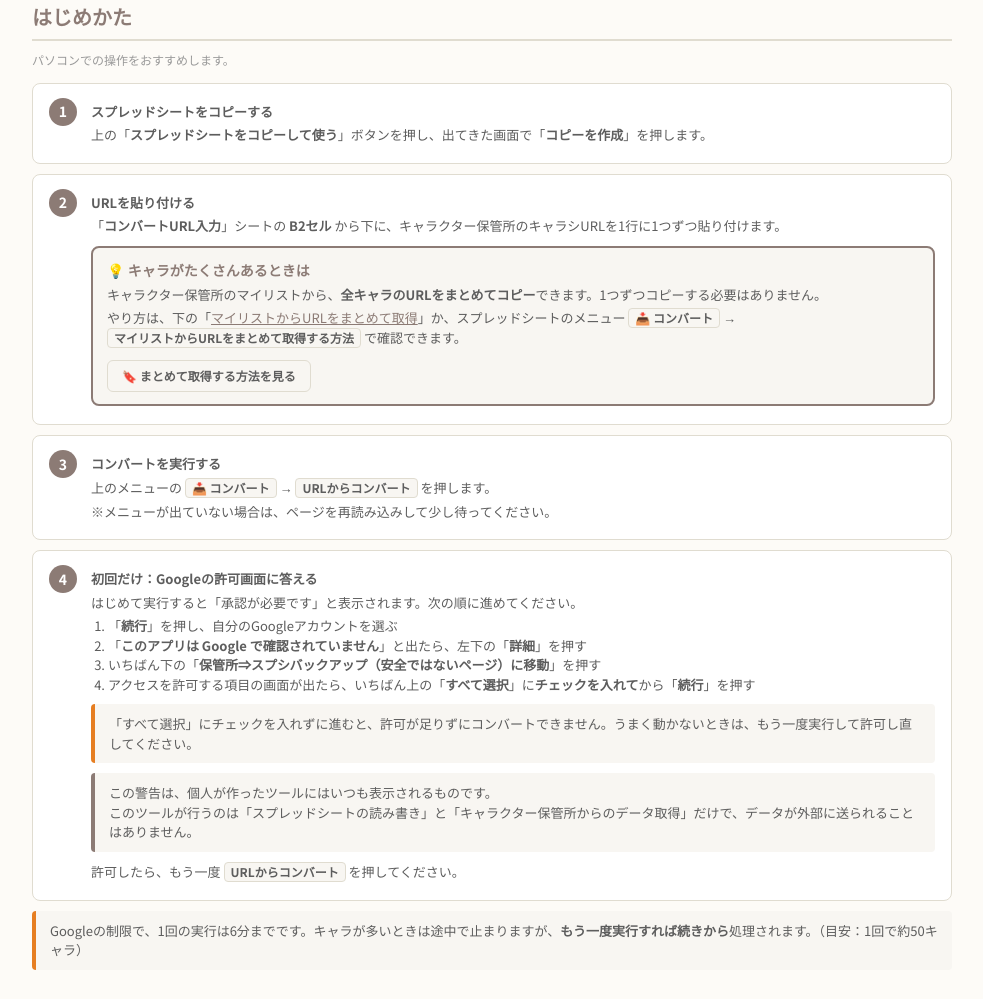
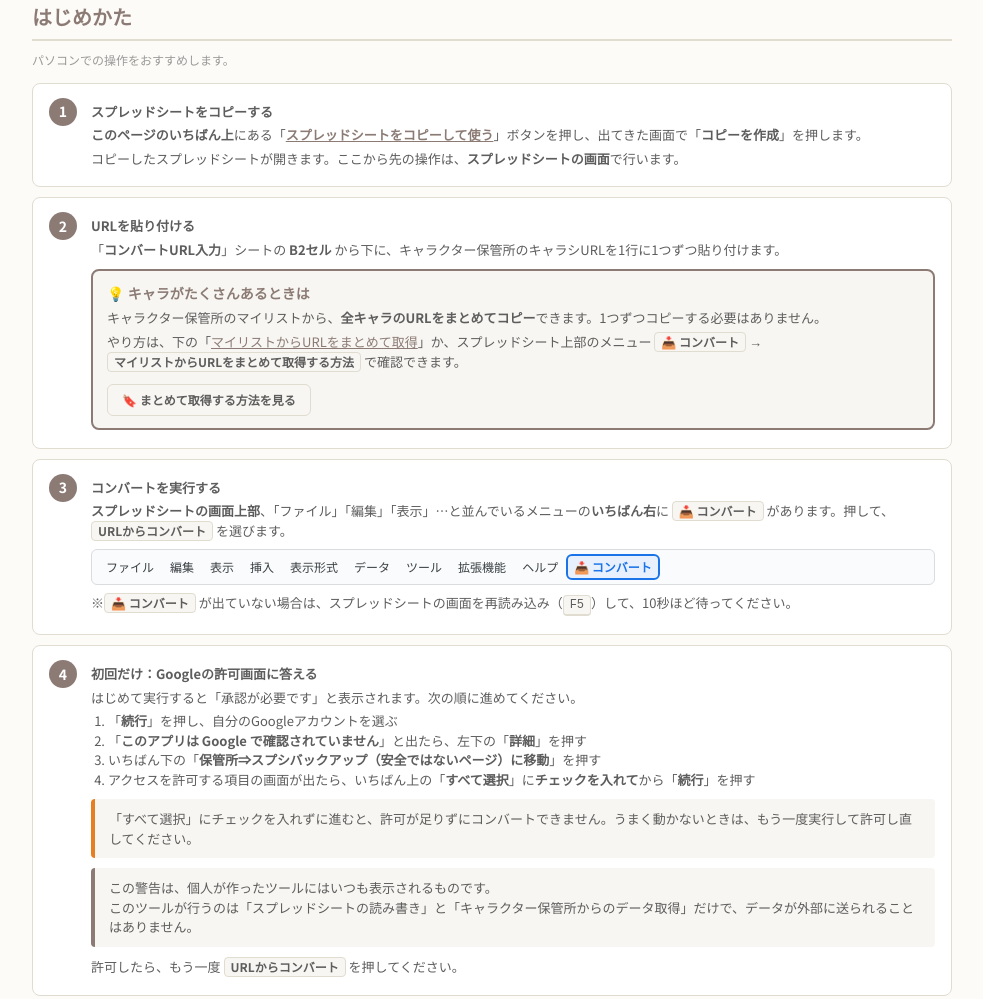
Before and after one commit to nununu-tatata/charasheet-backup, a website: page docs/index.html in a window 1280 px wide. Shown: the part 896-1895 px from the top of the page, without its empty margins (148-1131 px from the left). Drawn offline with Linux system fonts and the light colour scheme; a web font is replaced by a local one.

Commit message:
入口ページ：『上の』がページ上部かスプレッドシート上部か分かるように書き分け、メニューバーの見本を追加

```diff
--- a/docs/index.html
+++ b/docs/index.html
@@ -112,7 +112,7 @@
         </header>
 
         <!-- ===== ヒーロー ===== -->
-        <section class="hero">
+        <section class="hero" id="copy">
             <span class="version-badge" id="version-badge">最新版 v-.-.-</span>
             <p class="hero-lead">
                 キャラクター保管所のキャラシを、<b>自分のGoogleスプレッドシート</b>にまとめて保存。<br>
@@ -162,7 +162,8 @@
             <ol class="steps">
                 <li class="step">
                     <p class="step-title">スプレッドシートをコピーする</p>
-                    <p>上の「<b>スプレッドシートをコピーして使う</b>」ボタンを押し、出てきた画面で「<b>コピーを作成</b>」を押します。</p>
+                    <p><b>このページのいちばん上</b>にある「<a href="#copy"><b>スプレッドシートをコピーして使う</b></a>」ボタンを押し、出てきた画面で「<b>コピーを作成</b>」を押します。</p>
+                    <p>コピーしたスプレッドシートが開きます。ここから先の操作は、<b>スプレッドシートの画面</b>で行います。</p>
                 </li>
                 <li class="step">
                     <p class="step-title">URLを貼り付ける</p>
@@ -170,14 +171,17 @@
                     <div class="tip-box">
                         <p class="tip-title">💡 キャラがたくさんあるときは</p>
                         <p>キャラクター保管所のマイリストから、<b>全キャラのURLをまとめてコピー</b>できます。1つずつコピーする必要はありません。</p>
-                        <p>やり方は、下の「<a href="#bookmarklet">マイリストからURLをまとめて取得</a>」か、スプレッドシートのメニュー <span class="menu-path">📥 コンバート</span> → <span class="menu-path">マイリストからURLをまとめて取得する方法</span> で確認できます。</p>
+                        <p>やり方は、下の「<a href="#bookmarklet">マイリストからURLをまとめて取得</a>」か、スプレッドシート上部のメニュー <span class="menu-path">📥 コンバート</span> → <span class="menu-path">マイリストからURLをまとめて取得する方法</span> で確認できます。</p>
                         <a href="#bookmarklet" class="btn-sub">🔖 まとめて取得する方法を見る</a>
                     </div>
                 </li>
                 <li class="step">
                     <p class="step-title">コンバートを実行する</p>
-                    <p>上のメニューの <span class="menu-path">📥 コンバート</span> → <span class="menu-path">URLからコンバート</span> を押します。</p>
-                    <p>※メニューが出ていない場合は、ページを再読み込みして少し待ってください。</p>
+                    <p><b>スプレッドシートの画面上部</b>、「ファイル」「編集」「表示」…と並んでいるメニューの<b>いちばん右</b>に <span class="menu-path">📥 コンバート</span> があります。押して、<span class="menu-path">URLからコンバート</span> を選びます。</p>
+                    <div class="sheet-menubar" aria-hidden="true">
+                        <span>ファイル</span><span>編集</span><span>表示</span><span>挿入</span><span>表示形式</span><span>データ</span><span>ツール</span><span>拡張機能</span><span>ヘルプ</span><span class="hl">📥 コンバート</span>
+                    </div>
+                    <p>※<span class="menu-path">📥 コンバート</span> が出ていない場合は、スプレッドシートの画面を再読み込み（<span class="key">F5</span>）して、10秒ほど待ってください。</p>
                 </li>
                 <li class="step">
                     <p class="step-title">初回だけ：Googleの許可画面に答える</p>
@@ -229,7 +233,7 @@
                     <p>次のどれかで確認できます。</p>
                     <ul>
                         <li>コンバートや一括更新が終わったときのメッセージに「<b>🆕 新しいバージョン（v〇.〇.〇）が公開されています</b>」と表示される</li>
-                        <li>メニューの <span class="menu-path">📥 コンバート</span> → <span class="menu-path">バージョン情報・更新の確認</span> を押す</li>
+                        <li>スプレッドシート上部のメニューの <span class="menu-path">📥 コンバート</span> → <span class="menu-path">バージョン情報・更新の確認</span> を押す</li>
                         <li>このページ上部の「<b>最新版</b>」の番号と見比べる（変更内容は、ページ下の最終更新日を押すと見られます）</li>
                     </ul>
                 </li>
@@ -241,7 +245,7 @@
                     <p class="step-title">古いスプレッドシートからキャラを移す</p>
                     <ol>
                         <li>古いスプレッドシートを開き、ブラウザのアドレス欄の<b>URLをコピー</b>する</li>
-                        <li>新しいスプレッドシートで、メニューの <span class="menu-path">📥 コンバート</span> → <span class="menu-path">古いスプレッドシートから引っ越す</span> を押す</li>
+                        <li>新しいスプレッドシートで、上部のメニューの <span class="menu-path">📥 コンバート</span> → <span class="menu-path">古いスプレッドシートから引っ越す</span> を押す</li>
                         <li>出てきた入力欄に、古いスプレッドシートのURLを貼り付けて「<b>OK</b>」を押す（全キャラのURLが「コンバートURL入力」に移ります。古いスプレッドシートは変更されません）</li>
                         <li><span class="menu-path">URLからコンバート</span> を押す（キャラが多いときは、何回か実行すると続きから処理されます）</li>
                     </ol>
--- a/docs/style.css
+++ b/docs/style.css
@@ -339,3 +339,12 @@ header { flex-wrap: wrap; gap: 12px; }
 .step .tip-box p { margin: 4px 0; }
 .step .tip-box .tip-title { font-weight: 700; font-size: 14px; color: var(--primary-color); margin: 0 0 4px; }
 .tip-box .btn-sub { display: inline-block; text-decoration: none; margin-top: 8px; }
+
+/* スプレッドシートのメニューバーの見本 */
+.sheet-menubar {
+    display: flex; flex-wrap: wrap; gap: 2px 4px; align-items: center;
+    background: #f9fbfd; border: 1px solid #dadce0; border-radius: 6px;
+    padding: 6px 8px; margin: 8px 0; font-size: 12px; color: #3c4043;
+}
+.sheet-menubar span { padding: 2px 6px; border-radius: 4px; }
+.sheet-menubar .hl { background: #e8f0fe; color: #1a73e8; font-weight: 700; outline: 2px solid #1a73e8; }
```
